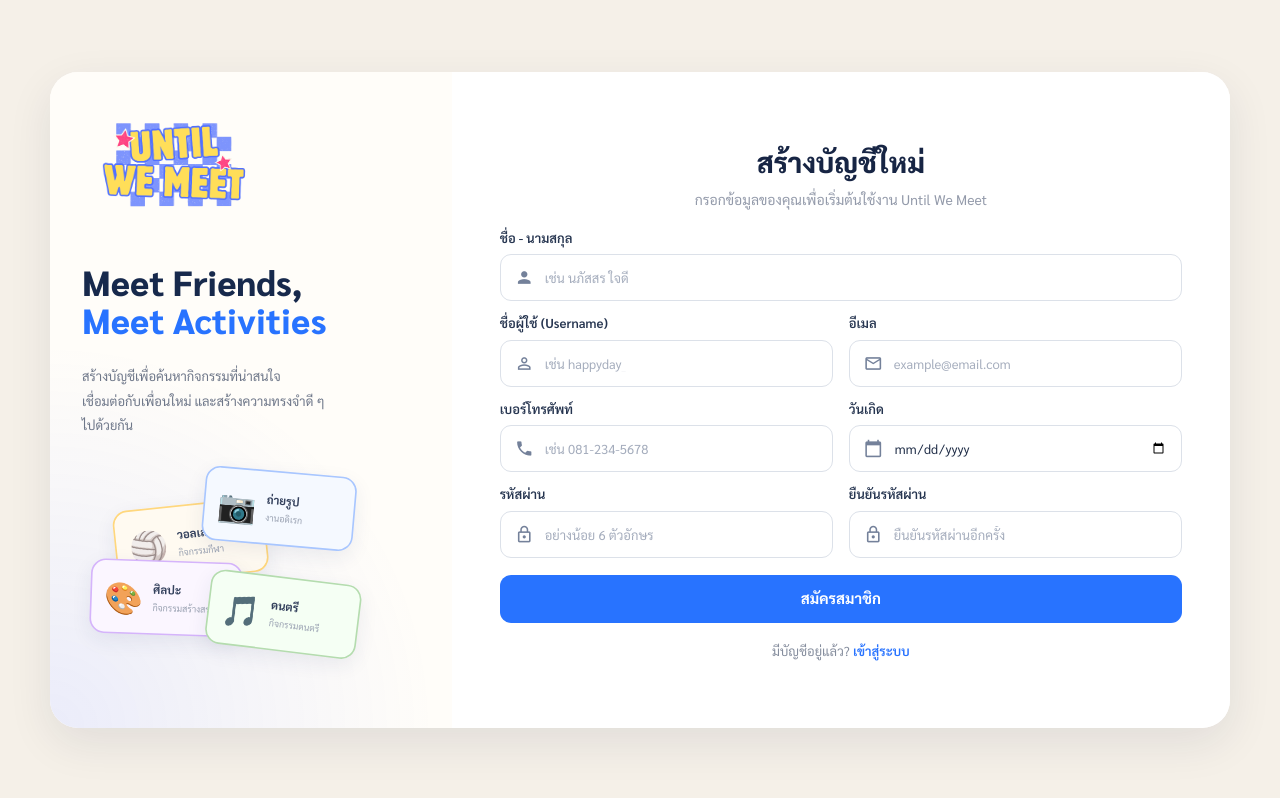
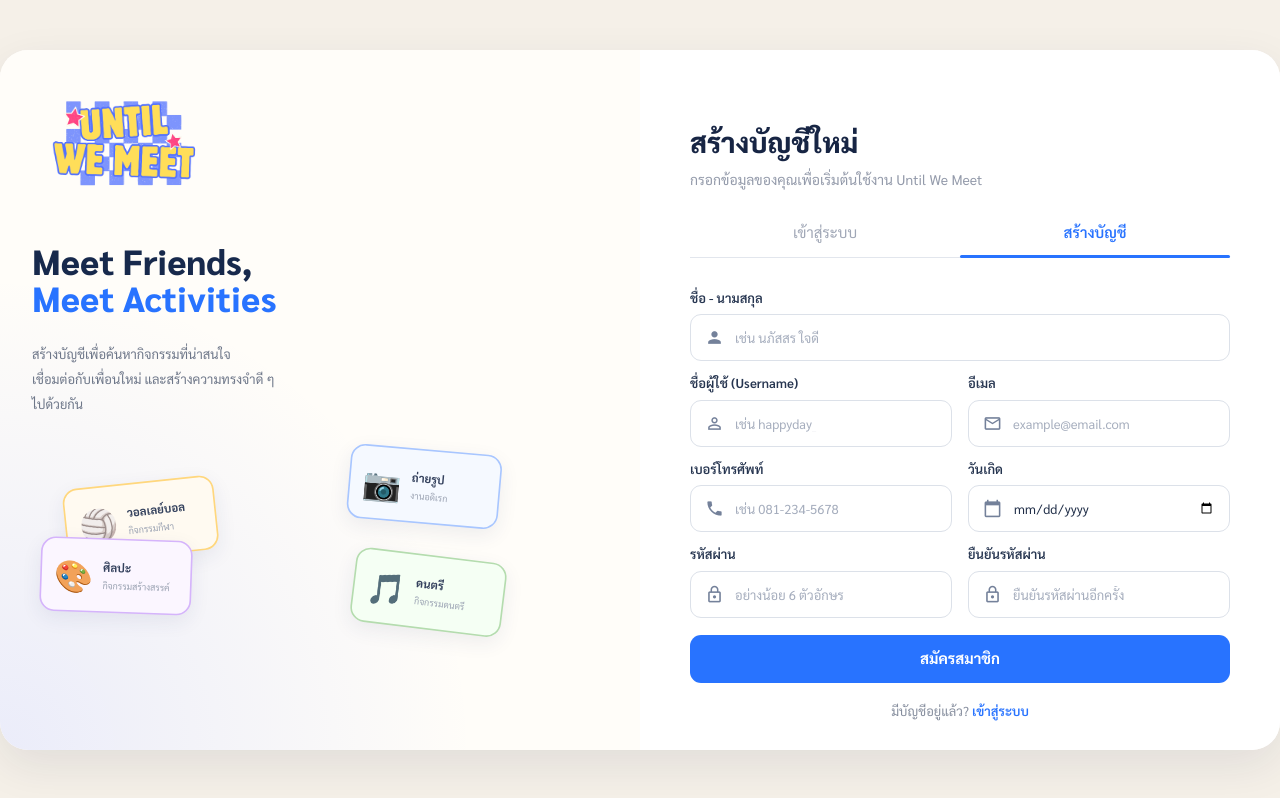
Before and after one commit to llitsbeyourbet/UWM, a React (Vite) app: page /login in a window 1280 px wide. Both pictures are taken after a click on the button "สร้างบัญชี". Built offline with nearby package versions, Linux system fonts and the light colour scheme.

Commit message:
edit section of login & register

```diff
--- a/frontend/pages/Register.jsx
+++ b/frontend/pages/Register.jsx
@@ -399,6 +399,22 @@ function Register() {
                   </p>
                 </div>
 
+                <div className="register-auth-tabs">
+                  <button
+                    type="button"
+                    onClick={() => navigate("/login")}
+                  >
+                    เข้าสู่ระบบ
+                  </button>
+
+                  <button
+                    type="button"
+                    className="active"
+                  >
+                    สร้างบัญชี
+                  </button>
+                </div>
+
                 <div className="register-form-grid">
 
                   {/* ชื่อ */}
@@ -619,9 +635,8 @@ function Register() {
                             : "off"
                         }
                         maxLength={1}
-                        className={`otp-box ${
-                          val ? "filled" : ""
-                        }`}
+                        className={`otp-box ${val ? "filled" : ""
+                          }`}
                         value={val}
                         onChange={(e) =>
                           handleOtpChange(
@@ -674,9 +689,8 @@ function Register() {
                   <p className="resend-text">
                     ไม่ได้รับรหัส?{" "}
                     <span
-                      className={`resend-link ${
-                        timer > 0 ? "disabled" : ""
-                      }`}
+                      className={`resend-link ${timer > 0 ? "disabled" : ""
+                        }`}
                       onClick={() => {
                         if (timer === 0) {
                           handleResend();
--- a/frontend/styles/Login.css
+++ b/frontend/styles/Login.css
@@ -14,8 +14,8 @@
 
 .login-container {
   width: 100%;
-  max-width: 1250px;
-  min-height: 700px;
+  max-width: 1380px;
+  min-height: 780px;
 
   display: grid;
   grid-template-columns: 1fr 1fr;
@@ -39,11 +39,9 @@
   overflow: hidden;
 
   background:
-    radial-gradient(
-      circle at bottom left,
+    radial-gradient(circle at bottom left,
       rgba(75, 107, 255, 0.11),
-      transparent 50%
-    ),
+      transparent 50%),
     #fffdf9;
 }
 
@@ -106,7 +104,7 @@
   box-shadow: 0 8px 25px rgba(38, 56, 100, 0.08);
 }
 
-.mini-card > span {
+.mini-card>span {
   font-size: 38px;
 }
 
@@ -172,10 +170,10 @@
 ========================= */
 
 .login-right {
-  padding: 60px 70px;
+  padding: 105px 70px 60px;
 
   display: flex;
-  align-items: center;
+  align-items: flex-start;
   justify-content: center;
 
   background: #ffffff;
@@ -431,7 +429,8 @@ input::-ms-clear {
   }
 
   .login-right {
-    padding: 40px 50px;
+    padding: 70px 50px 40px;
+    align-items: flex-start;
   }
 
   .activity-decoration {
@@ -517,7 +516,8 @@ input::-ms-clear {
     width: 250px;
     margin-top: 18px;
   }
-  .login-title{
+
+  .login-title {
     margin-top: -25px;
     margin-bottom: 14px;
   }
--- a/frontend/styles/Register.css
+++ b/frontend/styles/Register.css
@@ -26,7 +26,7 @@
   min-height: 780px;
 
   display: grid;
-  grid-template-columns: 0.8fr 1.55fr;
+  grid-template-columns: 1fr 1fr;
 
   overflow: hidden;
 
@@ -49,11 +49,9 @@
   overflow: hidden;
 
   background:
-    radial-gradient(
-      circle at bottom left,
+    radial-gradient(circle at bottom left,
       rgba(70, 100, 255, 0.11),
-      transparent 50%
-    ),
+      transparent 50%),
     #fffdf9;
 }
 
@@ -123,7 +121,7 @@
   box-shadow: 0 8px 25px rgba(35, 55, 100, 0.08);
 }
 
-.register-mini-card > span {
+.register-mini-card>span {
   font-size: 38px;
 }
 
@@ -194,10 +192,10 @@
 ========================= */
 
 .register-right {
-  padding: 45px 65px;
+  padding: 105px 70px 40px;
 
   display: flex;
-  align-items: center;
+  align-items: flex-start;
   justify-content: center;
 
   background: #ffffff;
@@ -218,9 +216,8 @@
 ========================= */
 
 .register-heading {
-  margin-bottom: 24px;
-
-  text-align: center;
+  margin-bottom: 30px;
+  text-align: left;
 }
 
 .register-heading h2 {
@@ -228,7 +225,7 @@
 
   color: #172544;
 
-  font-size: 34px;
+  font-size: 32px;
 
   font-weight: 800;
 }
@@ -512,11 +509,9 @@
   border-radius: 24px;
 
   background:
-    linear-gradient(
-      135deg,
+    linear-gradient(135deg,
       #f0ecff,
-      #eaf4ff
-    );
+      #eaf4ff);
 
   box-shadow:
     0 10px 25px rgba(99, 56, 255, 0.10);
@@ -586,7 +581,7 @@
   border-radius: 15px;
 }
 
-.otp-email-card > .material-icons {
+.otp-email-card>.material-icons {
   width: 40px;
   height: 40px;
 
@@ -724,7 +719,7 @@
 .otp-submit-btn {
   margin-top: 18px;
   margin-bottom: 20px;
-  background:#2873ff;
+  background: #2873ff;
   border-radius: 13px;
   box-shadow:
     0 8px 20px rgba(99, 56, 255, 0.18);
@@ -793,14 +788,60 @@
 }
 
 /* =========================
+   LOGIN / REGISTER TAB
+========================= */
+
+.register-auth-tabs {
+  width: 100%;
+  margin-bottom: 30px;
+
+  display: grid;
+  grid-template-columns: 1fr 1fr;
+
+  border-bottom: 1px solid #e2e6ed;
+}
+
+.register-auth-tabs button {
+  position: relative;
+
+  padding: 13px;
+
+  border: none;
+  background: transparent;
+
+  color: #a0a7b6;
+  font-family: "Sarabun", sans-serif;
+  font-size: 15px;
+
+  cursor: pointer;
+}
+
+.register-auth-tabs button.active {
+  color: #2873ff;
+  font-weight: 600;
+}
+
+.register-auth-tabs button.active::after {
+  content: "";
+
+  position: absolute;
+  right: 0;
+  bottom: -1px;
+  left: 0;
+
+  height: 3px;
+
+  background: #2873ff;
+  border-radius: 10px;
+}
+
+/* =========================
    NOTEBOOK
 ========================= */
 
 @media (max-width: 1366px) {
 
   .register-container {
-    max-width: 1180px;
-
     min-height: 650px;
   }
 
@@ -833,7 +874,8 @@
   }
 
   .register-right {
-    padding: 30px 48px;
+    padding: 70px 50px 30px;
+    align-items: flex-start;
   }
 
   .register-heading h2 {
@@ -945,6 +987,7 @@
 
   .register-heading {
     margin-bottom: 16px;
+    text-align: center;
   }
 
   .register-heading h2 {
@@ -1009,6 +1052,7 @@
   .reg-login-text {
     margin-top: 15px;
   }
+
   /* OTP MOBILE */
 
   .otp-section {
```
Lines whose indentation alone changed are shown as unchanged.
